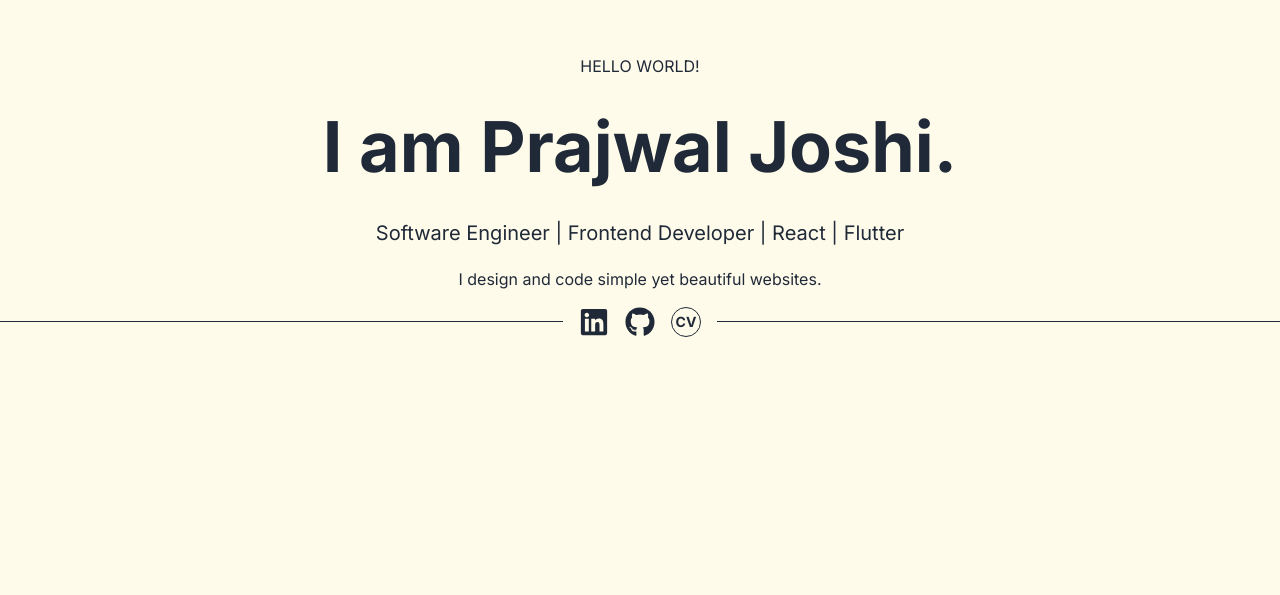
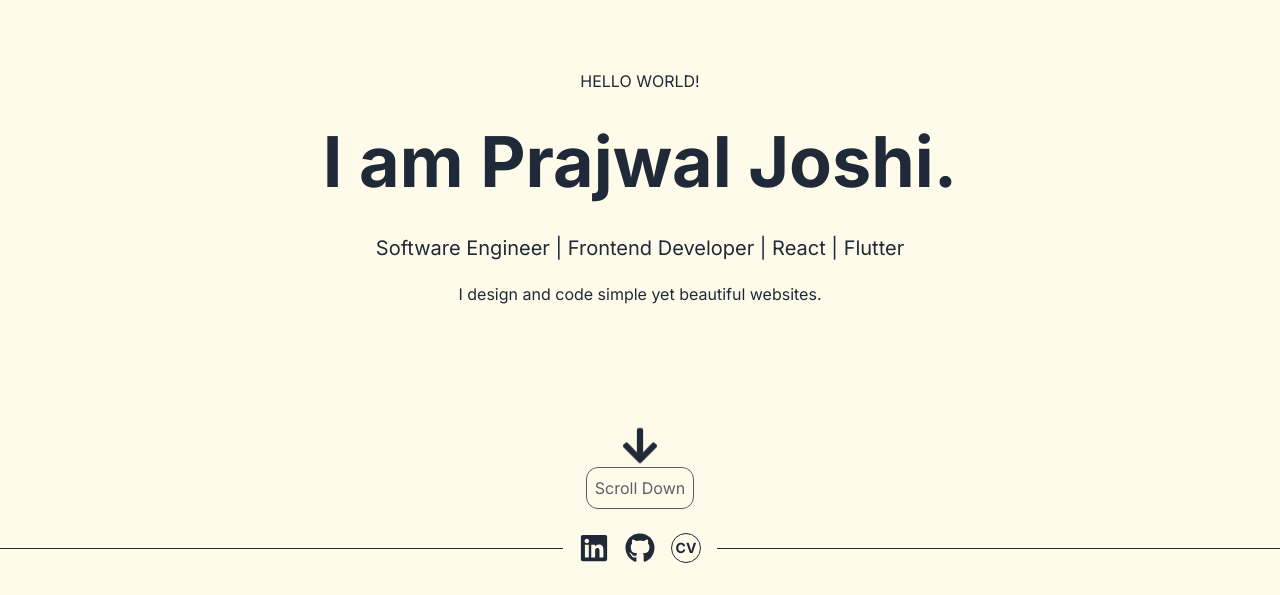
Before and after one commit to Ojaspj/nextjs-portfolio, a Next.js app: page / in a window 1280 px wide. Shown: the part 205-800 px from the top of the page. Built offline with nearby package versions, Linux system fonts and the light colour scheme.

Commit message:
build: new home page

```diff
--- a/app/page.tsx
+++ b/app/page.tsx
@@ -1,9 +1,9 @@
-import { FaFacebook, FaGithub, FaLinkedin } from "react-icons/fa";
+import { FaArrowDown, FaGithub, FaLinkedin } from "react-icons/fa";
 
 export default function Home() {
   return (
     <div className="w-full h-screen text-center bg-amber-50">
-      <div className="text-gray-800 max-w-[1240px] w-full h-full mx-auto p-2 flex flex-col justify-center items-center">
+      <div className=" relative text-gray-800 max-w-[1240px] w-full h-full mx-auto p-2 flex flex-col justify-center items-center">
         <div>
           <p className="uppercase text-md">Hello World!</p>
           <h1 className=" py-4 text-[70px] font-bold ">
@@ -16,6 +16,18 @@ export default function Home() {
           <p className="py-4 max-w-[70%] m-auto text-md font-normal">
             I design and code simple yet beautiful websites.
           </p>
+        </div>
+
+        <div className=" absolute bottom-8">
+          {/* arrow down */}
+          <div className="mb-6 flex flex-col items-center">
+            <div className=" animate-bounce flex flex-col items-center">
+              <FaArrowDown size={40} />
+            </div>
+
+            <div className=" font-normal p-2 border border-gray-800 animate-pulse  rounded-xl shadow-sm">
+              <h1>Scroll Down</h1>
+            </div>
           </div>
 
           <div className="flex gap-4  justify-between items-center">
@@ -43,5 +55,6 @@ export default function Home() {
           </div>
         </div>
       </div>
+    </div>
   );
 }
```
Lines whose indentation alone changed are shown as unchanged.
